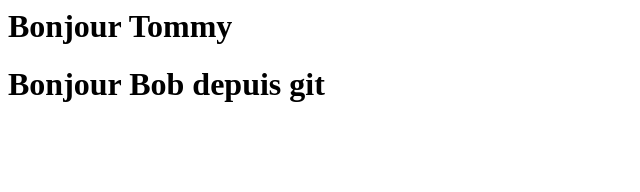
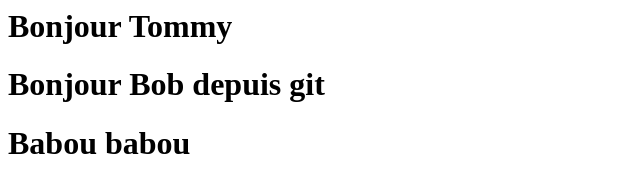
Before and after one commit to tommysin-banlier/tommysinTest1-03032023, a plain HTML site: page index.html in a window 1280 px wide. Shown: the whole page, without its empty margins (0-640 px from the left). Drawn offline with Linux system fonts and the light colour scheme.

Commit message:
branche 2 Modif

```diff
--- a/index.html
+++ b/index.html
@@ -1,4 +1,5 @@
 <html>
     <h1>Bonjour Tommy</h1>
     <h1>Bonjour Bob depuis git</h1>
+	<h1>Babou babou</h1>
 </html>
```
